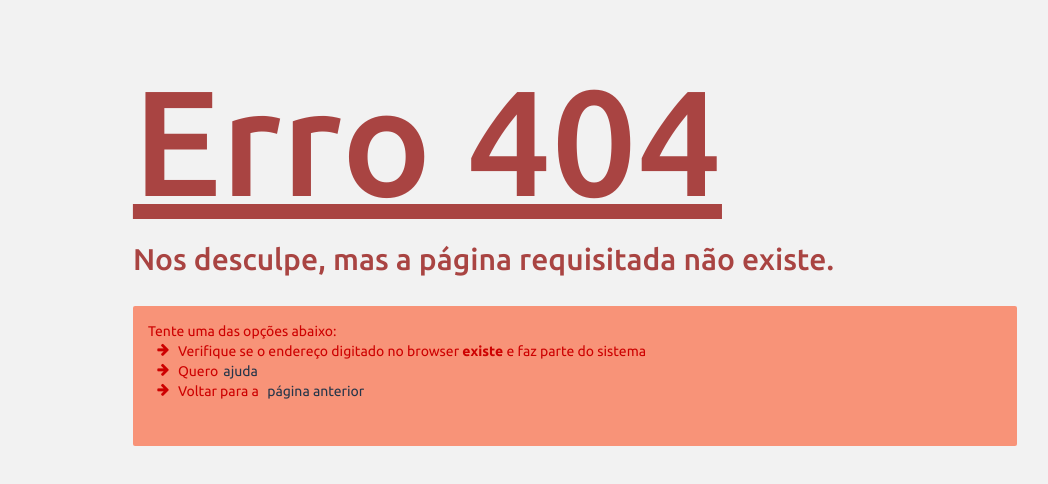
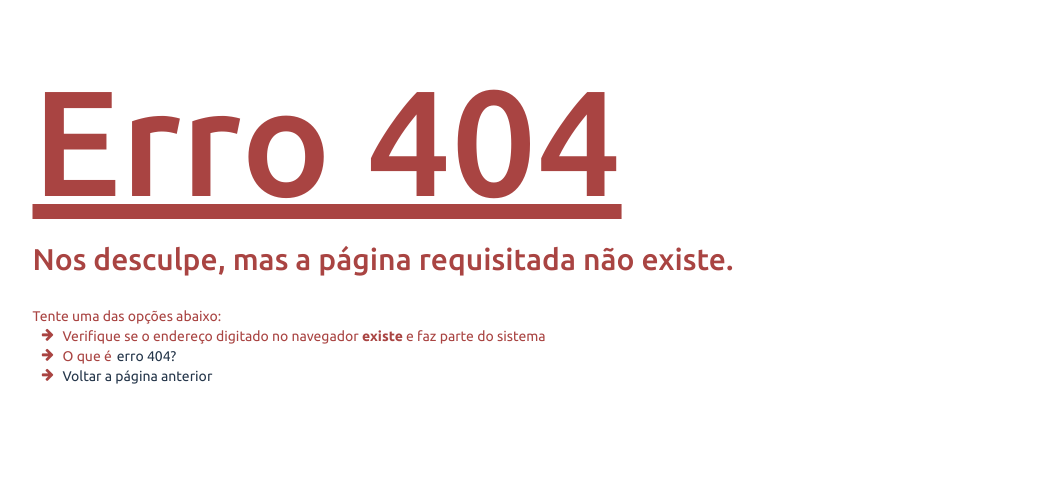
Before and after one commit to tatyanebianchi/SCE, a website: page src/public/404.html in a window 1280 px wide. Shown: the whole page, without its empty margins (5-1053 px from the left). Drawn offline with Linux system fonts and the light colour scheme.

Commit message:
Página redesenhada.
Signed-off-by: Rafael Campos Nunes <rafaelnunes@engineer.com>

```diff
--- a/src/public/404.html
+++ b/src/public/404.html
@@ -2,8 +2,29 @@
 <html>
 	<head>
 		<title>404 Error</title>
+		<meta charset="utf-8">
 
-		<meta charset="utf-8">
+    <link rel="apple-touch-icon" sizes="57x57" href="img/favicons/apple-touch-icon-57x57.png">
+    <link rel="apple-touch-icon" sizes="60x60" href="img/favicons/apple-touch-icon-60x60.png">
+    <link rel="apple-touch-icon" sizes="72x72" href="img/favicons/apple-touch-icon-72x72.png">
+    <link rel="apple-touch-icon" sizes="76x76" href="img/favicons/apple-touch-icon-76x76.png">
+    <link rel="apple-touch-icon" sizes="114x114" href="img/favicons/apple-touch-icon-114x114.png">
+    <link rel="apple-touch-icon" sizes="120x120" href="img/favicons/apple-touch-icon-120x120.png">
+    <link rel="apple-touch-icon" sizes="144x144" href="img/favicons/apple-touch-icon-144x144.png">
+    <link rel="apple-touch-icon" sizes="152x152" href="img/favicons/apple-touch-icon-152x152.png">
+    <link rel="apple-touch-icon" sizes="180x180" href="img/favicons/apple-touch-icon-180x180.png">
+    <link rel="icon" type="image/png" href="img/favicons/favicon-32x32.png" sizes="32x32">
+    <link rel="icon" type="image/png" href="img/favicons/favicon-194x194.png" sizes="194x194">
+    <link rel="icon" type="image/png" href="img/favicons/favicon-96x96.png" sizes="96x96">
+    <link rel="icon" type="image/png" href="img/favicons/android-chrome-192x192.png" sizes="192x192">
+    <link rel="icon" type="image/png" href="img/favicons/favicon-16x16.png" sizes="16x16">
+    <link rel="manifest" href="img/favicons/manifest.json">
+    <link rel="mask-icon" href="img/favicons/safari-pinned-tab.svg" color="#17222f">
+    <link rel="shortcut icon" href="img/favicons/favicon.ico">
+    <meta name="msapplication-TileColor" content="#22364a">
+    <meta name="msapplication-TileImage" content="img/favicons/mstile-144x144.png">
+    <meta name="msapplication-config" content="img/favicons/browserconfig.xml">
+    <meta name="theme-color" content="#cc9191">
 
 		<!-- mobile stuff -->
 		<meta name="viewport" content="width=device-width, initial-scale=1">
@@ -19,32 +40,26 @@
     <link rel="stylesheet" type="text/css" href="/css/sce/sce.css">
 	</head>
 
-	<body ondragstart="false" style="background: #f2f2f2;">
-		<!-- <img class="back_img" src="/img/calc-background3.jpg"> -->
+  <body ondragstart="false">
 		<div class="container-fluid">
-			<section class="text-danger padding-1">
-				<div class="row">
-					<div  class="col-md-offset-1">
+			<section class="padding-1">
+				<div class="row text-danger">
           <h1 style="font-size: 150px; text-decoration: underline;">Erro 404</h1>
           <h2>Nos desculpe, mas a página requisitada não existe.</h2><br>
-							<div class="sce-alert sce-alert-danger" style="max-width: 80%;">
           Tente uma das opções abaixo:
           <ul class="libre-ul">
             <li>
-										<i class="libre-li libre libre-arrow-right"></i>Verifique se o endereço digitado no browser <b>existe</b> e faz parte do sistema
+              <i class="libre-li libre libre-arrow-right"></i>Verifique se o endereço digitado no navegador <b>existe</b> e faz parte do sistema
             </li>
             <li>
-										<i class="libre-li libre libre-arrow-right"></i>Quero<a href="ajuda.html#erro_404">ajuda</a>
+              <i class="libre-li libre libre-arrow-right"></i>O que é<a href="ajuda.html#erro_404">erro 404?</a>
             </li>
             <li>
-										<i class="libre-li libre libre-arrow-right"></i>Voltar para a <a href="javascript:window.history.back()" title="clique para voltar à página inicial">página anterior</a>
+              <i class="libre-li libre libre-arrow-right"></i><a style="margin-left: -5px;" href="javascript:window.history.back()">Voltar a página anterior</a></i>
             </li>
           </ul>
           <br>
 				</div>
-					</div>
-				</div>
 			</section>
-		</div>
 	</body>
 </html>
```
Lines whose indentation alone changed are shown as unchanged.
